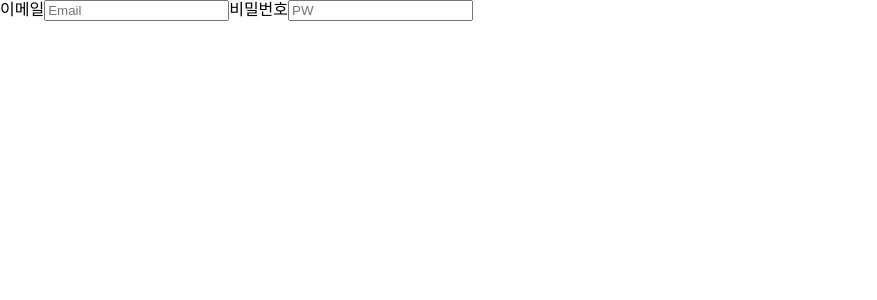
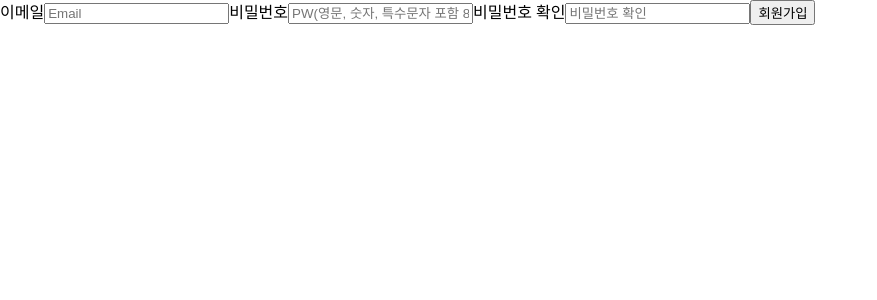
Before and after one commit to se-eun-park/ssafe_signup, a React (Create React App) app: page /signup in a window 1280 px wide. Shown: the top 300 px of the page, without its empty margins (0-877 px from the left). Built offline with nearby package versions, Linux system fonts and the light colour scheme.

Commit message:
Feat: 비밀번호 확인 유효성 검사

```diff
--- a/src/pages/SignUpPage.jsx
+++ b/src/pages/SignUpPage.jsx
@@ -6,6 +6,7 @@ const SignUpPage = () => {
     register,
     formState: { errors },
     handleSubmit,
+    getValues,
   } = useForm();
 
   // 유효성 검사
@@ -13,7 +14,7 @@ const SignUpPage = () => {
     /^[a-zA-Z0-9.!#$%&'*+/=?^_`{|}~-]+@[a-zA-Z0-9-]+(?:\.[a-zA-Z0-9-]+)*$/;
   const passwordRegex = /^(?=.*\d)(?=.*[a-z])(?=.*[!@#])[\da-zA-Z!@#]{8,16}$/;
 
-  const onSubmit = (form) => console.log(form.required);
+  const onSubmit = (data) => console.log(data.required);
 
   return (
     <form onSubmit={handleSubmit(onSubmit)}>
@@ -34,25 +35,44 @@ const SignUpPage = () => {
         <p>이메일 양식에 맞게 입력해주세요</p>
       )}
 
-      <label htmlFor="pw">비밀번호</label>
+      <label htmlFor="password">비밀번호</label>
       <input
-        id="pw"
+        id="password"
         type="password"
-        placeholder="PW"
-        {...register("pw", {
+        placeholder="PW(영문, 숫자, 특수문자 포함 8자 ~ 16자)"
+        {...register("password", {
           required: true,
-          minLength: 8,
+          pattern: passwordRegex,
         })}
       />
-      {errors.pw && errors.pw.type === "required" && (
+      {errors.password && errors.password.type === "required" && (
         <p>비밀번호를 입력해주세요</p>
       )}
-      {errors.pw && errors.pw.type === "minLength" && (
+      {errors.password && errors.password.type === "pattern" && (
         <p>
-          영문자, 숫자, 특수문자를 하나 이상 포함한 8자리 이상 16자리 이하의
+          영문자, 숫자, 특수문자를 하나 이상 포함한 8자리 이상, 16자리 이하의
           비밀번호여야 합니다.
         </p>
       )}
+
+      <label htmlFor="passwordCheck">비밀번호 확인</label>
+      <input
+        id="passwordCheck"
+        type="password"
+        placeholder="비밀번호 확인"
+        {...register("passwordCheck", {
+          required: "비밀번호를 확인해주세요",
+          validate: {
+            matchPassword: (value) => {
+              const { password } = getValues();
+              return password === value || "비밀번호가 일치하지 않습니다";
+            },
+          },
+        })}
+      />
+      {errors.passwordCheck && <p>{errors.passwordCheck.message}</p>}
+
+      <button type="submit">회원가입</button>
     </form>
   );
 };
```
